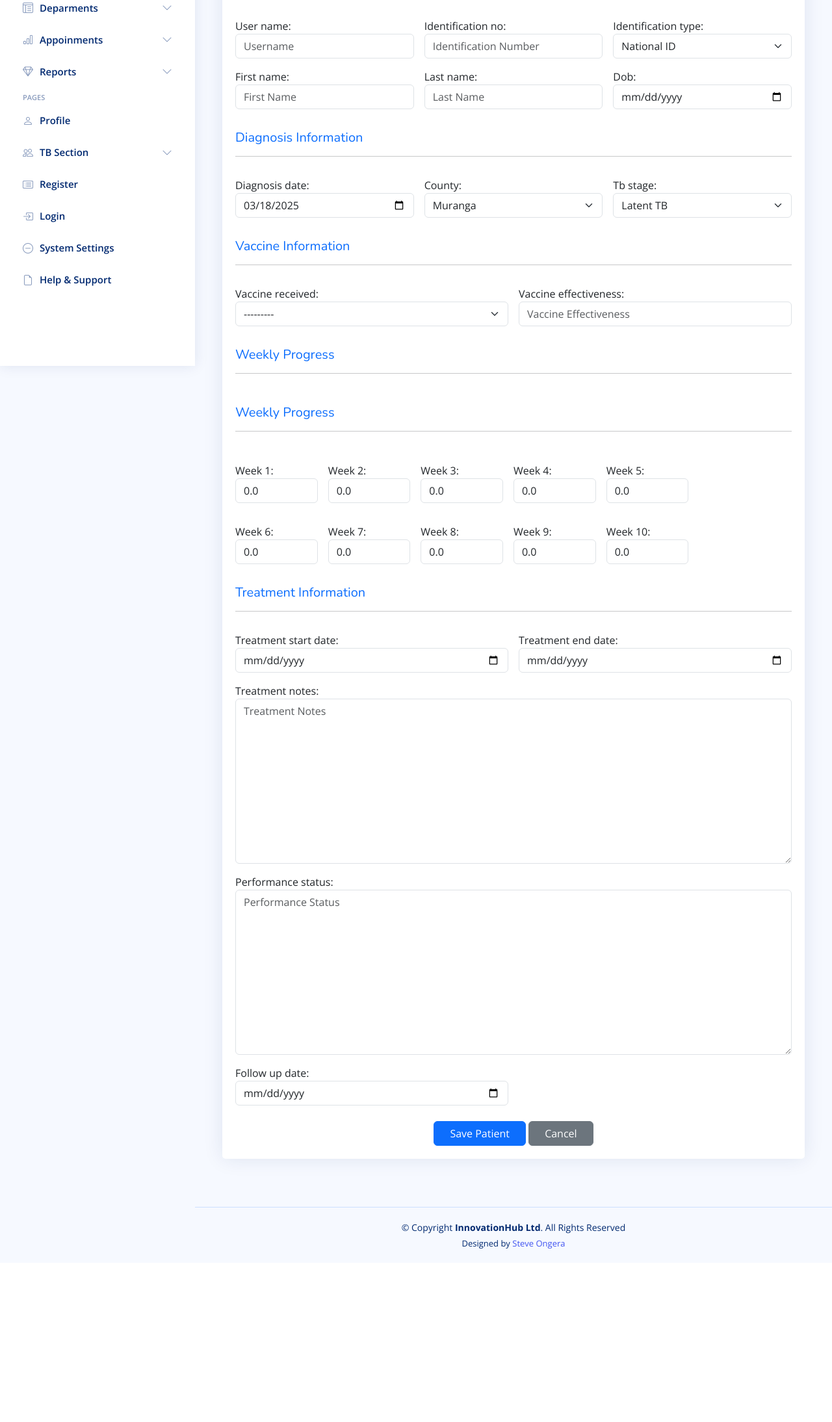
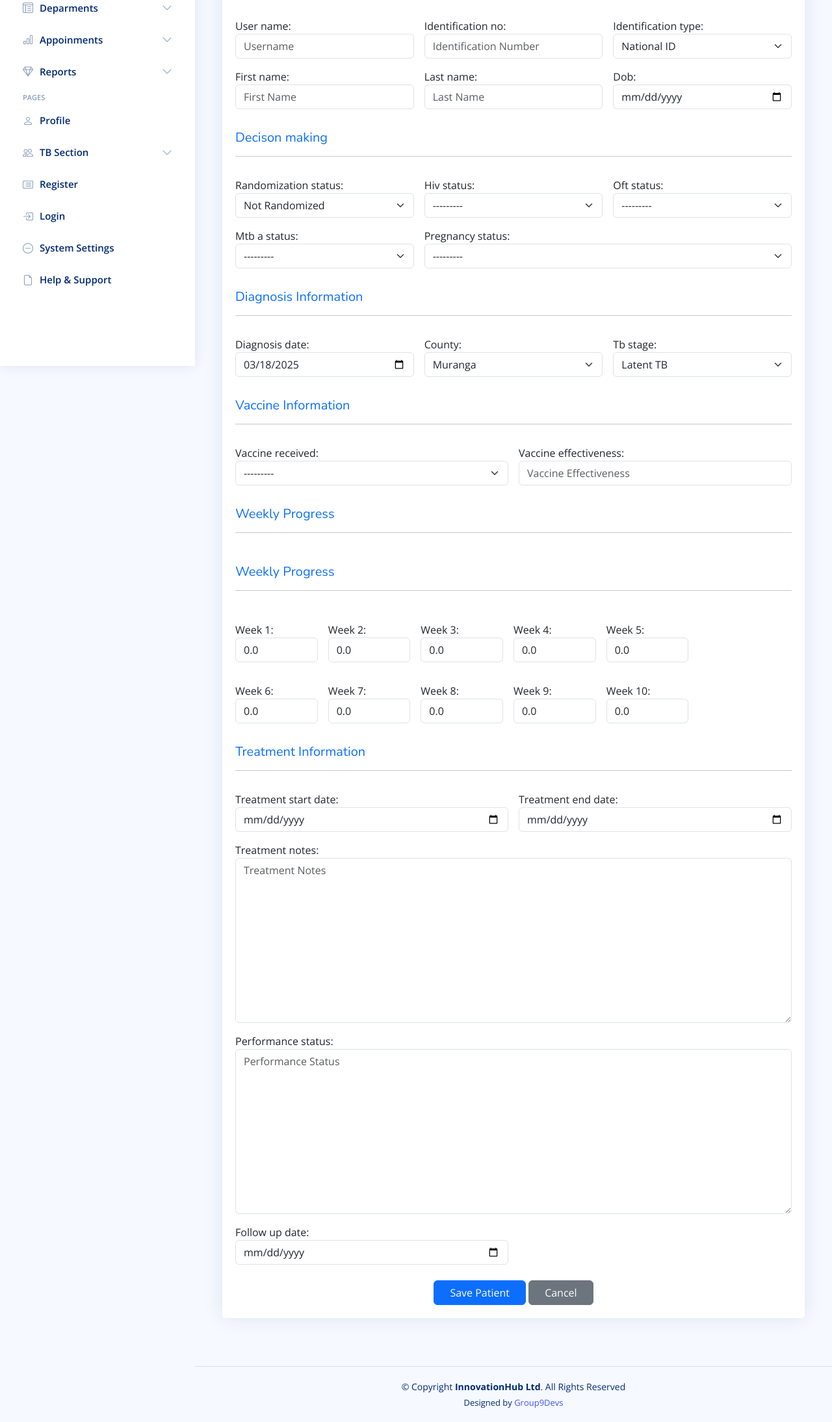
Before and after one commit to steve-ongera/kemri-management-system-backup, a Django app: page /tb_patient_add in a window 1280 px wide. Shown: the part 237-2425 px from the top of the page at 65% size. Before the commit the page ends 2159 px from the top, so only its background shows below. Run offline with Django 5.2, Linux system fonts and the light colour scheme; some libraries are stand-ins or nearby versions.

Commit message:
made changes

```diff
--- a/KEMRI_MANAGEMENT_SYSTEM/settings.py
+++ b/KEMRI_MANAGEMENT_SYSTEM/settings.py
@@ -14,7 +14,7 @@ SECRET_KEY = 'django-insecure-0q4zclnx2&!&+rn^vw$5!xa#k!fu6h#mth8m^j9bolh4n*uyk(
 # SECURITY WARNING: don't run with debug turned on in production!
 DEBUG = True
 
-ALLOWED_HOSTS = ['*','https://33a2-2c0f-fe38-241d-699c-8cb6-b1dd-622b-1b6a.ngrok-free.app']
+ALLOWED_HOSTS = ['*','https://5b23-2c0f-6300-d09-fd00-9524-50e2-8d37-ecd3.ngrok-free.app']
 
 
 # Application definition
@@ -31,7 +31,7 @@ INSTALLED_APPS = [
 ]
 
 CSRF_TRUSTED_ORIGINS = [
-    'https://33a2-2c0f-fe38-241d-699c-8cb6-b1dd-622b-1b6a.ngrok-free.app',
+    'https://5b23-2c0f-6300-d09-fd00-9524-50e2-8d37-ecd3.ngrok-free.app',
 ]
 
 
--- a/mtwapa_branch/forms.py
+++ b/mtwapa_branch/forms.py
@@ -401,7 +401,8 @@ class TBPatientForm(forms.ModelForm):
             'week_1', 'week_2', 'week_3', 'week_4', 'week_5',
             'week_6', 'week_7', 'week_8', 'week_9', 'week_10',
             'treatment_start_date', 'treatment_end_date', 'treatment_notes',
-            'performance_status', 'follow_up_date'
+            'performance_status', 'follow_up_date' , 'randomization_status' ,'hiv_status', 'oft_status','mtb_a_status','pregnancy_status'
+
         ]
         widgets = {
             'user_name': forms.TextInput(attrs={'class': 'form-control', 'placeholder': 'Username'}),
@@ -413,6 +414,11 @@ class TBPatientForm(forms.ModelForm):
             'diagnosis_date': forms.DateInput(attrs={'type': 'date', 'class': 'form-control'}),
             'tb_stage': forms.Select(attrs={'class': 'form-select'}),
             'vaccine_received': forms.Select(attrs={'class': 'form-select'}),
+            'randomization_status': forms.Select(attrs={'class': 'form-select'}),
+            'hiv_status':forms.Select(attrs={'class': 'form-select'}),
+            'oft_status':forms.Select(attrs={'class': 'form-select'}),
+            'mtb_a_status':forms.Select(attrs={'class': 'form-select'}),
+            'pregnancy_status':forms.Select(attrs={'class': 'form-select'}),
             'vaccine_effectiveness': forms.NumberInput(attrs={'class': 'form-control', 'placeholder': 'Vaccine Effectiveness'}),
             'week_1': forms.NumberInput(attrs={'class': 'form-control', 'placeholder': 'Week 1 Progress'}),
             'week_2': forms.NumberInput(attrs={'class': 'form-control', 'placeholder': 'Week 2 Progress'}),
--- a/templates/Tb_Section/tb_patient/tb_patient_add.html
+++ b/templates/Tb_Section/tb_patient/tb_patient_add.html
@@ -47,6 +47,40 @@
                     {{ form.dob.label_tag }}
                     {{ form.dob }}
                     <div class="text-danger small">{{ form.dob.errors }}</div>
+                </div>
+                <div class="col-12">
+                    <h5 class="text-primary mt-3">Decison making </h5>
+                    <hr>
+                </div>
+
+                <div class="col-md-4">
+                    {{ form.randomization_status.label_tag }}
+                    {{ form.randomization_status }}
+                    <div class="text-danger small">{{ form.randomization_status.errors }}</div>
+                </div>
+
+                <div class="col-md-4">
+                    {{ form.hiv_status.label_tag }}
+                    {{ form.hiv_status}}
+                    <div class="text-danger small">{{ form.hiv_status.errors }}</div>
+                </div>
+
+                <div class="col-md-4">
+                    {{ form.oft_status.label_tag }}
+                    {{ form.oft_status}}
+                    <div class="text-danger small">{{ form.oft_status.errors }}</div>
+                </div>
+
+                <div class="col-md-4">
+                    {{ form.mtb_a_status.label_tag }}
+                    {{ form.mtb_a_status}}
+                    <div class="text-danger small">{{ form.mtb_a_status.errors }}</div>
+                </div>
+
+                <div class="col-md-8">
+                    {{ form.pregnancy_status.label_tag }}
+                    {{ form.pregnancy_status}}
+                    <div class="text-danger small">{{ form.pregnancy_status.errors }}</div>
                 </div>
 
                 {# Diagnosis Information #}
--- a/templates/auth/login.html
+++ b/templates/auth/login.html
@@ -13,7 +13,7 @@
 
   <!-- Favicons -->
   <link href="{% static 'assets/img/kemrilogo.png'%}" rel="icon">
-  <link href="{% static 'assets/img/apple-touch-icon.png'%}" rel="apple-touch-icon">
+  <link href="{% static 'assets/img/kemrilogo.png'%}" rel="apple-touch-icon">
 
   <!-- Google Fonts -->
   <link href="https://fonts.gstatic.com" rel="preconnect">
--- a/templates/base/base.html
+++ b/templates/base/base.html
@@ -12,7 +12,7 @@
 
   <!-- Favicons -->
   <link href="{% static 'assets/img/kemrilogo.png'%}" rel="icon">
-  <link href="{% static 'assets/img/apple-touch-icon.png'%}" rel="apple-touch-icon">
+  <link href="{% static 'assets/img/kemrilogo.png'%}" rel="apple-touch-icon">
 
   <!-- Google Fonts -->
   <link href="https://fonts.gstatic.com" rel="preconnect">
--- a/templates/base/footer.html
+++ b/templates/base/footer.html
@@ -6,7 +6,7 @@
     </div>
     <div class="credits">
 
-      Designed by <a href="https://steve-ongera.com/">Steve Ongera</a>
+      Designed by <a href="https://steve-ongera.com/">Group9Devs</a>
     </div>
   </footer><!-- End Footer -->
 
```
Also changed, not shown: db.sqlite3, static/assets/img/apple-touch-icon.png (deleted), 3 other files.
